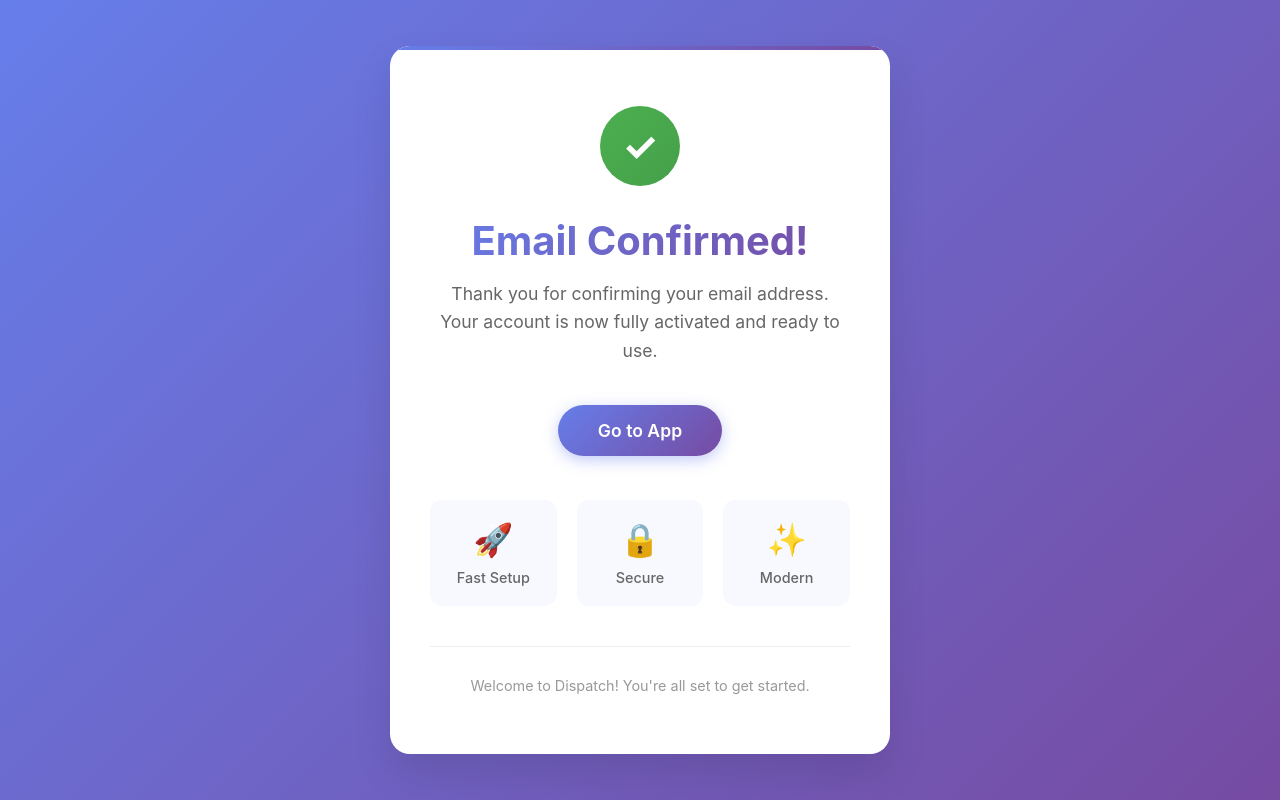
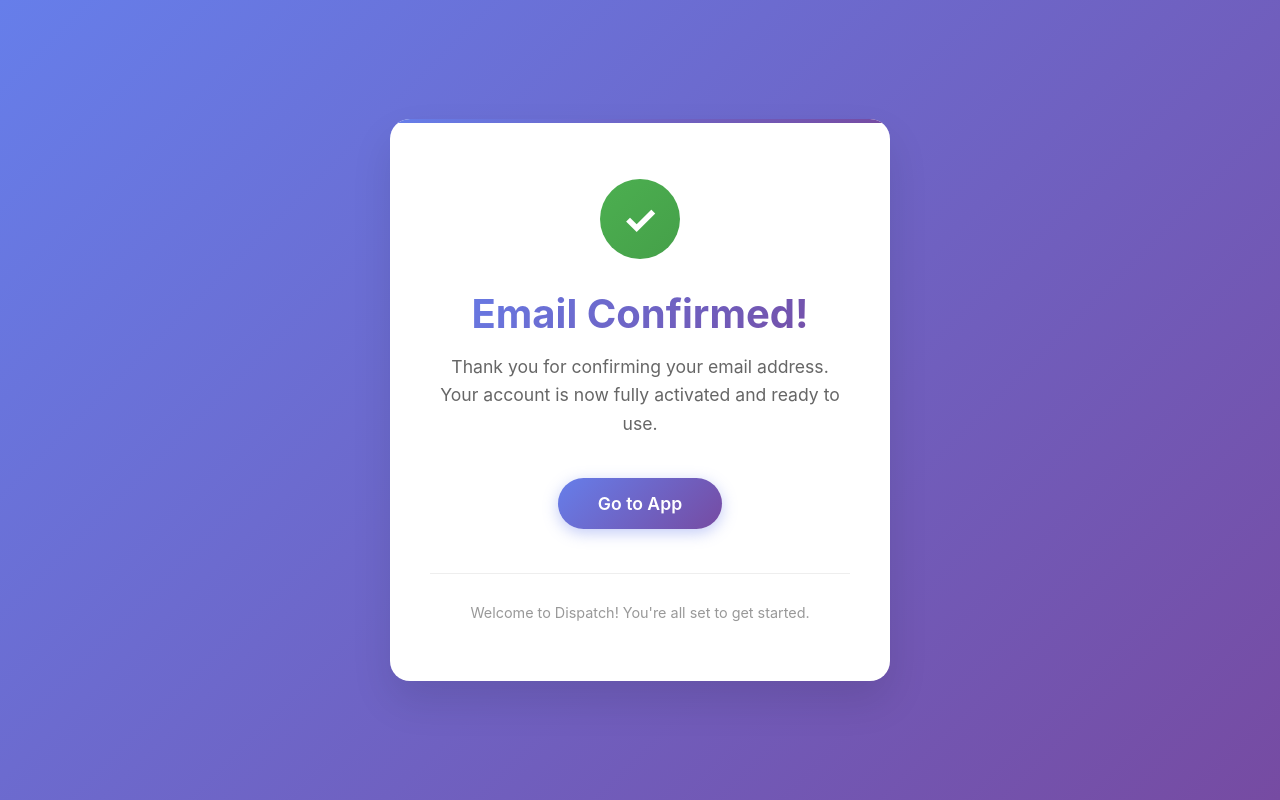
Before and after one commit to kiyoko-org/dispatch-confirm, a plain HTML site: page index.html in a window 1280 px wide. Drawn offline with Linux system fonts and the light colour scheme.

Commit message:
Remove features section from index.html
Removed feature section from the index.html file.

```diff
--- a/index.html
+++ b/index.html
@@ -201,21 +201,6 @@
             Go to App
         </a>
 
-        <div class="features">
-            <div class="feature">
-                <div class="feature-icon">🚀</div>
-                <div class="feature-text">Fast Setup</div>
-            </div>
-            <div class="feature">
-                <div class="feature-icon">🔒</div>
-                <div class="feature-text">Secure</div>
-            </div>
-            <div class="feature">
-                <div class="feature-icon">✨</div>
-                <div class="feature-text">Modern</div>
-            </div>
-        </div>
-
         <div class="footer">
             <p>Welcome to Dispatch! You're all set to get started.</p>
         </div>
```
